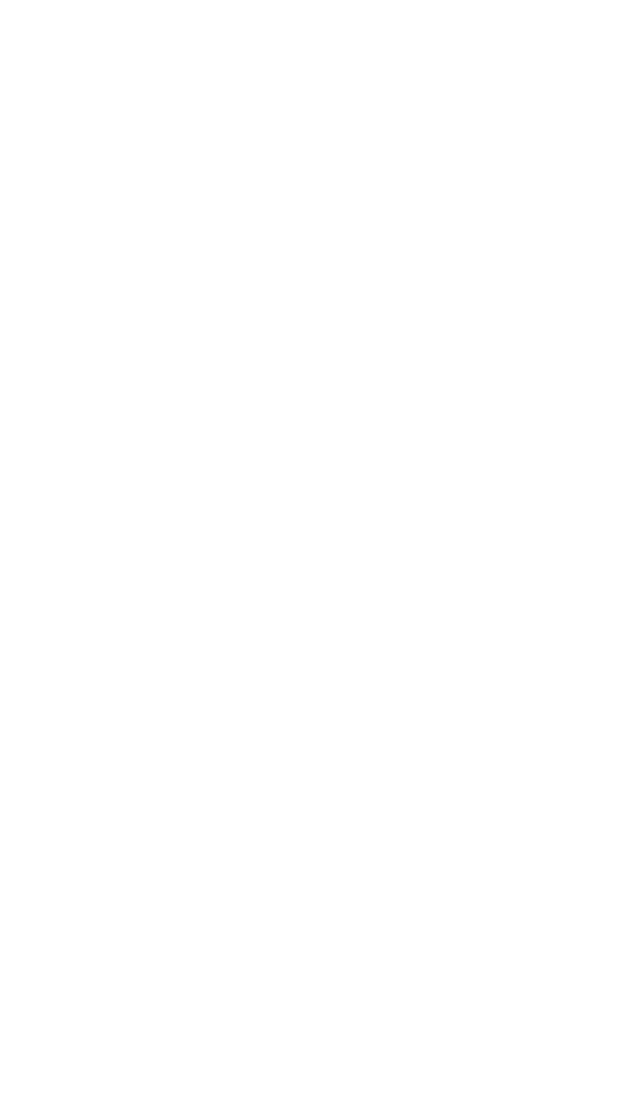
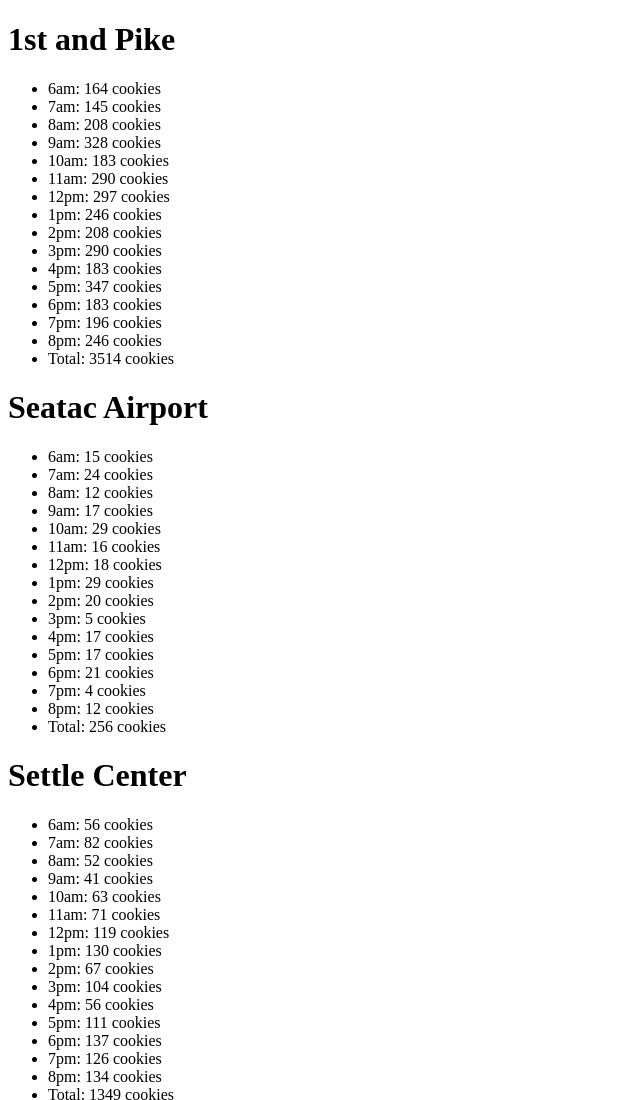
Before and after one commit to dariothornhill/seattle-201d44-lab-6, a website: page sales.html in a window 1280 px wide. Shown: the top 1100 px of the page, without its empty margins (0-640 px from the left). Before the commit the page ends 800 px from the top, so only its background shows below. Drawn offline with Linux system fonts and the light colour scheme.

Commit message:
feature(totals): Added feature to calculate total number of cookies needed to cover each location

```diff
--- a/js/app.js
+++ b/js/app.js
@@ -1 +1,155 @@
 'use strict';
+var hours = [
+  '6am',
+  '7am',
+  '8am',
+  '9am',
+  '10am',
+  '11am',
+  '12pm',
+  '1pm',
+  '2pm',
+  '3pm',
+  '4pm',
+  '5pm',
+  '6pm',
+  '7pm',
+  '8pm'
+];
+
+var locations = [
+  {
+    location: '1st and Pike',
+    domTargetId: 'pike',
+    minCustomers: 23,
+    maxCustomers: 65,
+    avgCustomerSales: 6.3,
+    getHourlyCookieSales: function() {
+      return generateHourlyCookies(this);
+    },
+    render: function() {
+      renderToDOM(this);
+    },
+    getTotal: function() {
+      return generateTotal(this);
+    },
+    hourlySales: [],
+    total: 0
+  },
+  {
+    location: 'SeaTac Airport',
+    domTargetId: 'seatac',
+    minCustomers: 3,
+    maxCustomers: 24,
+    avgCustomerSales: 1.2,
+    getHourlyCookieSales: function() {
+      return generateHourlyCookies(this);
+    },
+    render: function() {
+      renderToDOM(this);
+    },
+    getTotal: function() {
+      return generateTotal(this);
+    },
+    hourlySales: [],
+    total: 0
+  },
+  {
+    location: 'Seattle Center',
+    domTargetId: 'center',
+    minCustomers: 11,
+    maxCustomers: 38,
+    avgCustomerSales: 3.7,
+    getHourlyCookieSales: function() {
+      return Math.floor(generateHourlyCookies(this));
+    },
+    render: function() {
+      renderToDOM(this);
+    },
+    getTotal: function() {
+      return generateTotal(this);
+    },
+    hourlySales: [],
+    total: 0
+  },
+  {
+    location: 'Capitol Hill',
+    domTargetId: 'capitol',
+    minCustomers: 20,
+    maxCustomers: 38,
+    avgCustomerSales: 2.3,
+    getHourlyCookieSales: function() {
+      return generateHourlyCookies(this);
+    },
+    render: function() {
+      renderToDOM(this);
+    },
+    getTotal: function() {
+      return generateTotal(this);
+    },
+    hourlySales: [],
+    total: 0
+  },
+  {
+    location: 'Alki',
+    domTargetId: 'alki',
+    minCustomers: 2,
+    maxCustomers: 16,
+    avgCustomerSales: 4.6,
+    getHourlyCookieSales: function() {
+      return generateHourlyCookies(this);
+    },
+    render: function() {
+      renderToDOM(this);
+    },
+    getTotal: function() {
+      return generateTotal(this);
+    },
+    hourlySales: [],
+    total: 0
+  }
+];
+
+//return number of hourly customer
+function getHourlyCustomers(ctx) {
+  return Math.floor(Math.random() * (ctx.maxCustomers - ctx.minCustomers + 1)) + ctx.minCustomers;
+}
+
+//generate and store hourly cookies, return for convenience
+function generateHourlyCookies(ctx) {
+  for (var i = 0; i < hours.length; i++) {
+    ctx.hourlySales.push(Math.ceil(getHourlyCustomers(ctx) * ctx.avgCustomerSales));
+  }
+  return ctx.hourlySales;
+}
+
+//generate and store total, return for convenience
+function generateTotal(ctx) {
+  var total = 0;
+  for (var i = 0; i < ctx.hourlySales.length; i++) {
+    total += ctx.hourlySales[i];
+  }
+  ctx.total = total;
+  return ctx.total;
+}
+
+//Reusble render function
+function renderToDOM(ctx) {
+  var targetUl = document.getElementById(ctx.domTargetId);
+  console.log({ hourlySales: ctx.getHourlyCookieSales() });
+
+  for (var i = 0; i < hours.length; i++) {
+    var hourlyCookiesEl = document.createElement('li');
+    hourlyCookiesEl.textContent = `${hours[i]}: ${ctx.hourlySales[i]} cookies`;
+    targetUl.appendChild(hourlyCookiesEl);
+  }
+  console.log({ total: ctx.getTotal() });
+  var totalEl = document.createElement('li');
+  totalEl.textContent = `Total: ${ctx.getTotal()} cookies`;
+  targetUl.appendChild(totalEl);
+}
+
+//Run
+for (var i = 0; i < locations.length; i++) {
+  locations[i].render();
+}
--- a/sales.html
+++ b/sales.html
@@ -4,9 +4,20 @@
     <meta charset="UTF-8" />
     <meta name="viewport" content="width=device-width, initial-scale=1.0" />
     <meta http-equiv="X-UA-Compatible" content="ie=edge" />
-    <title>Document</title>
+    <title>201 Lab 6</title>
+    <link rel="stylesheet" type="text/css" media="screen" href="css/style.css" />
   </head>
   <body>
+    <h1>1st and Pike</h1>
+    <ul id="pike"></ul>
+    <h1>Seatac Airport</h1>
+    <ul id="seatac"></ul>
+    <h1>Settle Center</h1>
+    <ul id="center"></ul>
+    <h1>Capitol Hill</h1>
+    <ul id="capitol"></ul>
+    <h1>Alki</h1>
+    <ul id="alki"></ul>
     <script src="js/app.js"></script>
   </body>
 </html>
```
Also changed, not shown: index.html (+1 -2 lines).
